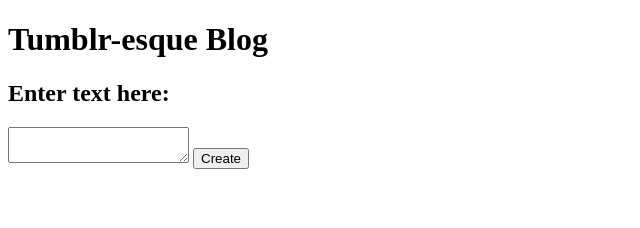
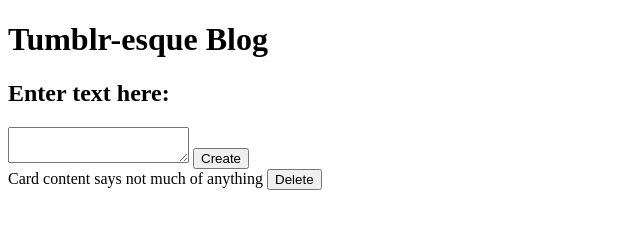
Before and after one commit to lapinell/dynamic-cards, a plain HTML site: page index.html in a window 1280 px wide. Shown: the whole page, without its empty margins (0-640 px from the left). Drawn offline with Linux system fonts and the light colour scheme.

Commit message:
created basic card

```diff
--- a/index.html
+++ b/index.html
@@ -14,7 +14,12 @@
         <textarea type="text" id="contentInput"></textarea>
         <button id="createContent">Create</button>
     </header>
-    <main id="contentContainer"></main>
+    <main id="contentContainer">
+        <article id="uniqueID">
+            Card content says not much of anything
+            <button id="uniquedDeleteId">Delete</button>
+        </article>
+    </main>
     <script src="cards.js"></script>
 </body>
 </html>
```
